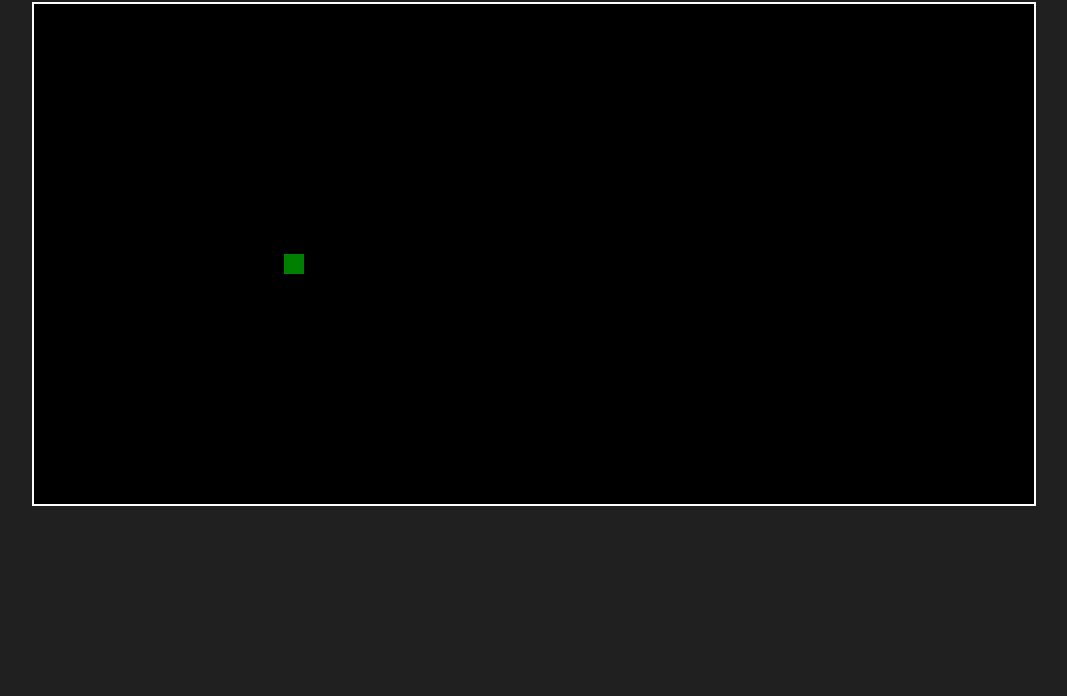
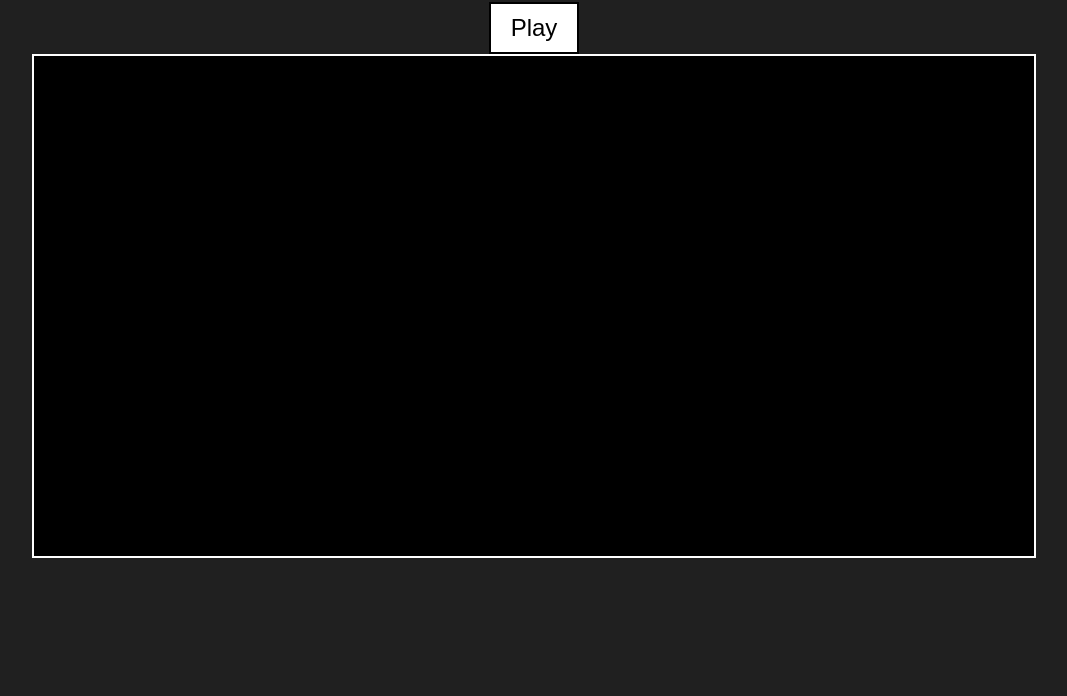
Before and after one commit to Ramaxx95/Snake, a website built with Vite: page snake/index.html in a window 1280 px wide. Shown: the part 104-800 px from the top of the page, without its empty margins (106-1173 px from the left). Built offline with nearby package versions, Linux system fonts and the light colour scheme.

Commit message:
feat: add main menu and game screen

```diff
--- a/snake/index.html
+++ b/snake/index.html
@@ -8,6 +8,9 @@
   <body>
     <div id="app">
       <h1>Snake</h1>
+      <div id="menu">
+        <button id="play">Play</button>
+      </div>
       <canvas id="game" width="1000" height="500"></canvas>
     </div>
     <script type="module" src="/src/main.js"></script>
--- /dev/null
+++ b/snake/src/game.js
@@ -0,0 +1,26 @@
+import './style.css'
+
+export class Game {
+
+    start() {
+        console.log("Game starts...");
+
+        const canvas = document.getElementById("game");
+        const box = canvas.getContext("2d");
+
+        box.fillStyle = "green";
+        box.fillRect(250, 250, 20, 20); //(x, y, w, h)
+    }
+
+    // update() {
+
+    // }
+
+    // draw() {
+
+    // }
+
+    // loop() {
+
+    // }
+}
--- a/snake/src/main.js
+++ b/snake/src/main.js
@@ -1,7 +1,9 @@
-import './style.css'
+import { Game } from "./game.js"
 
-const canvas = document.getElementById("game");
-const box = canvas.getContext("2d");
+const startButton = document.getElementById("menu");
+const game = new Game();
 
-box.fillStyle = "green";
-box.fillRect(250, 250, 20, 20); //(x, y, w, h)
+startButton.addEventListener("click", () => {
+    startButton.style.display = "none";
+    game.start();
+});
--- a/snake/src/style.css
+++ b/snake/src/style.css
@@ -4,6 +4,14 @@ body {
   color: white;
   font-family: Arial, sans-serif;
   text-align: center;
+}
+
+button {
+  border: 2px solid black;
+  background-color: white;
+  color: black;
+  font-size: 24px;
+  padding: 10px 20px;
 }
 
 h1{
```
